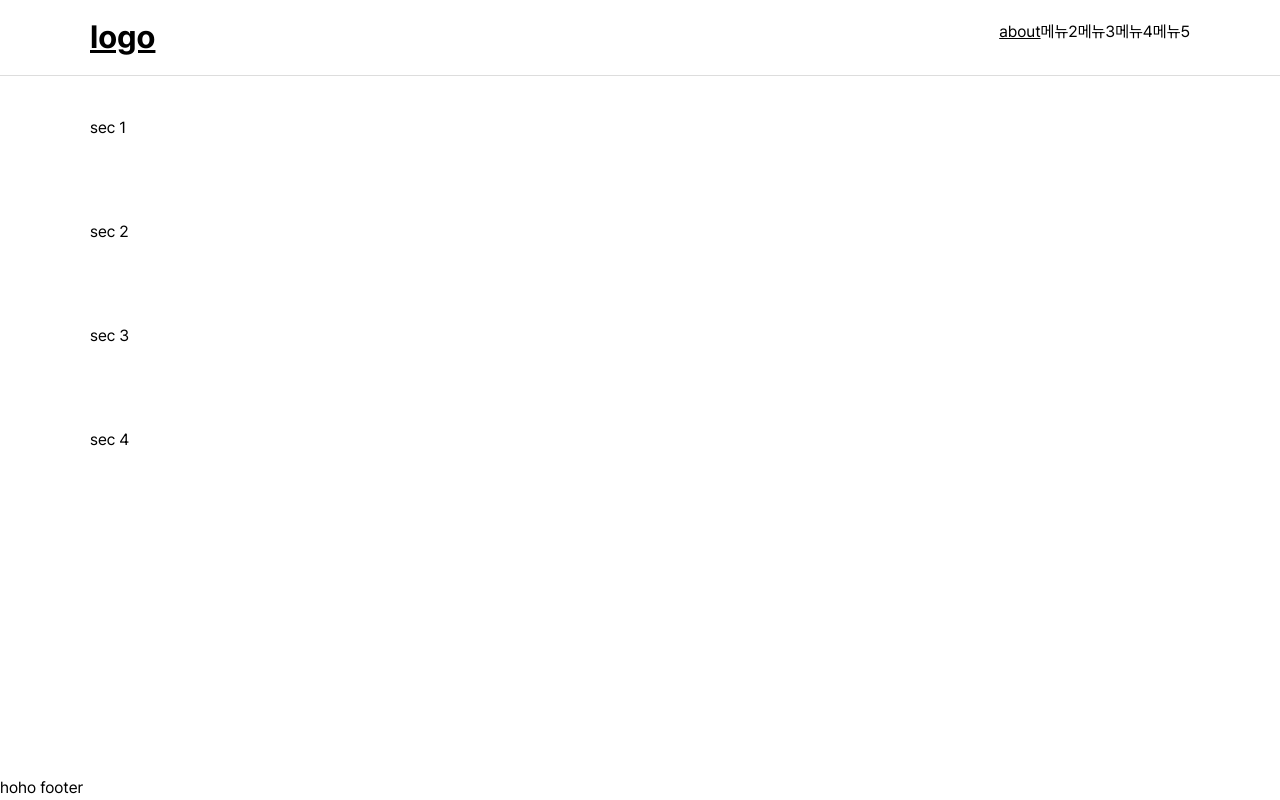
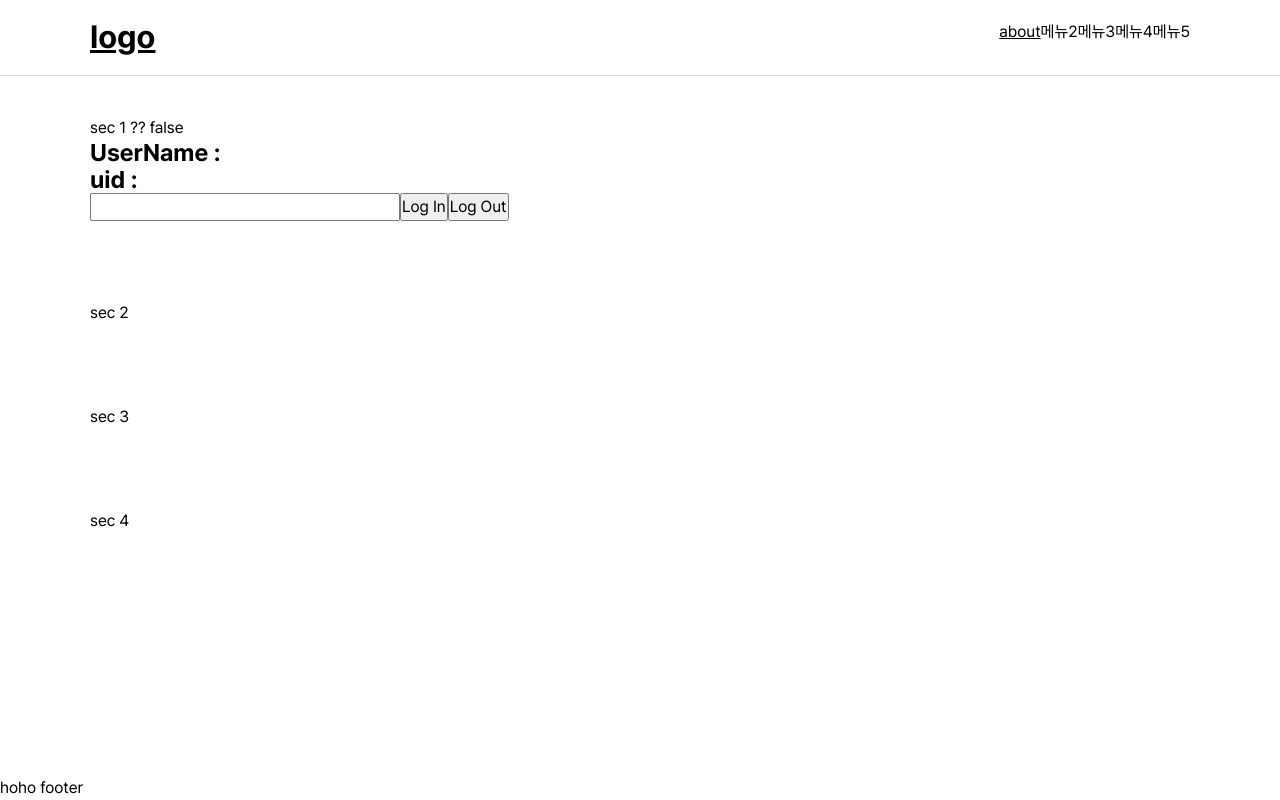
Before and after one commit to ejonghwan/todoList, a Next.js app in the folder front/: page / in a window 1280 px wide. Built offline with nearby package versions, Linux system fonts and the light colour scheme.

Commit message:
리듀서 연결확인

```diff
--- a/front/src/app/layout.tsx
+++ b/front/src/app/layout.tsx
@@ -1,4 +1,5 @@
 import type { Metadata } from "next";
+import ReduxProvider from "@/redux/provider/provider";
 // import { JetBrains_Mono } from "next/font/google";
 import localFont from "next/font/local";
 import "@/assets/css/common/reset.css"
@@ -35,6 +36,7 @@ export default function RootLayout({ children, }: Readonly<{children: React.Reac
   return (
     <html lang="ko" className={`${pretendard.variable}`} data-mode="light">
       <body className={pretendard.className}>
+        <ReduxProvider>
         <div id="wrap">
           <Header />
           <main id="contents">
@@ -45,6 +47,7 @@ export default function RootLayout({ children, }: Readonly<{children: React.Reac
           </main>
           <Footer />
         </div>
+        </ReduxProvider>
       </body>
     </html>
   );
--- a/front/src/app/main/page.tsx
+++ b/front/src/app/main/page.tsx
@@ -1,13 +1,29 @@
+"use client"
+
 import React from 'react'
 import ContentWrap from '@/components/common/contents-wrap/ContentWrap'
 import Section from '@/components/common/section/Section'
+import Visual from '@/components/main/Visual'
+
+
+
+import { useSelector } from "react-redux";
+
 
 const MainPage = () => {
+
+    const { username, uid, isAuth } = useSelector((state: any) => state.authReducer.value);
+
+
     return (
         <>
             <ContentWrap>
                 <Section>
                     sec 1
+                    ?? {isAuth ? 'true' : 'false'}
+                    <h1 className="text-2xl">UserName : {username}</h1>
+                     <h1 className="text-2xl">uid : {uid}</h1>
+                    <Visual name={username} />
                 </Section>
                 <Section>
                     sec 2
--- a/front/src/components/main/Visual.tsx
+++ b/front/src/components/main/Visual.tsx
@@ -1,8 +1,43 @@
-import React from 'react'
+"use client";
+import { useState } from "react";
+import { useDispatch } from "react-redux";
+import { AppDispatch } from "@/redux/store/store";
+import { logOut, logIn } from "@/redux/slices/auth-slice";
 
-const Visual = () => {
+const Visual = ({ name }: {name: string} ) => {
+
+
+  const [username, setUsername] = useState<string>("");
+  const dispatch = useDispatch<AppDispatch>();
+  const style = {
+    buttonStyle:
+      "px-4 py-2 m-4 text-white bg-blue-400 rounded-[1.1rem] ",
+    inputStyle: "m-4 border-2 border-blue-400 ",
+  };
+
+  const onClickLogIn = () => {
+    dispatch(logIn(username));
+  };
+
+  const onClickLogOut = () => {
+    dispatch(logOut());
+  };
+
+
   return (
-    <div>Visual</div>
+    <div className="flex">
+      <input
+        className={style.inputStyle}
+        type="text"
+        onChange={(e) => setUsername(e.target.value)}
+      />
+      <button className={style.buttonStyle} onClick={onClickLogIn}>
+        Log In
+      </button>
+      <button className={style.buttonStyle} onClick={onClickLogOut}>
+        Log Out
+      </button>
+    </div>
   )
 }
 
--- /dev/null
+++ b/front/src/redux/provider/provider.tsx
@@ -0,0 +1,11 @@
+"use client";
+import { store } from "@/redux/store/store";
+import { Provider } from "react-redux";
+
+type Props = {
+  children: React.ReactNode;
+};
+
+export default function ReduxProvider({ children }: Props) {
+  return <Provider store={store}>{children}</Provider>;
+}
--- /dev/null
+++ b/front/src/redux/slices/auth-slice.ts
@@ -0,0 +1,54 @@
+import { createSlice, PayloadAction } from "@reduxjs/toolkit";
+
+
+type InitialState = {
+  value: AuthState;
+};
+
+// 유저 상태를 정의할 타입을 만든다.
+type AuthState = {
+  isAuth: boolean; // 로그인이 되었는가?
+  username: string; // 유저 닉네임
+  uid: string; // id
+  isModerator: boolean; // 관리자 계정인가요?
+};
+
+// 로그인 되지 않은 상태
+const initialState = {
+  value: {
+    isAuth: false,
+    username: "",
+    uid: "",
+    isModerator: false,
+  } as AuthState,
+} as InitialState;
+
+export const auth = createSlice({
+  name: "auth", // slice name
+  initialState, // initial state
+  reducers: {
+    // 이 아래에 auth slice상태를 관리하기 위한 액션들을 정의하자.
+    logOut: () => {
+      return initialState;
+    },
+    // 로그아웃을 하면 유저가 없는 initialState로 변경
+    logIn: (State, action: PayloadAction<string>) => {
+      // 여기서 State란 초기상태인데, 사용하지 않으니 회색으로 뜰 것이다.
+      // _(언더 바)로 해둬서 사용하지 않음을 표시할 수도 있다.
+      return {
+        value: {
+          isAuth: true, // 로그인 했으니까 true
+          username: action.payload,
+          uid: "uid",
+          isModerator: false,
+        },
+      };
+    },
+    // 로그인을 하면 받아온 유저 정보로 변경
+  },
+});
+
+export const { logIn, logOut } = auth.actions;
+// 정의한 액션들을 export
+export default auth.reducer;
+// authReducer를 export
```
Also changed, not shown: front/src/app/StoreProvider.tsx (deleted, +0 -20 lines), front/src/redux/slice/auth-slice.ts (deleted, +0 -11 lines), front/src/redux/store/store.ts (+8 -1 lines).
